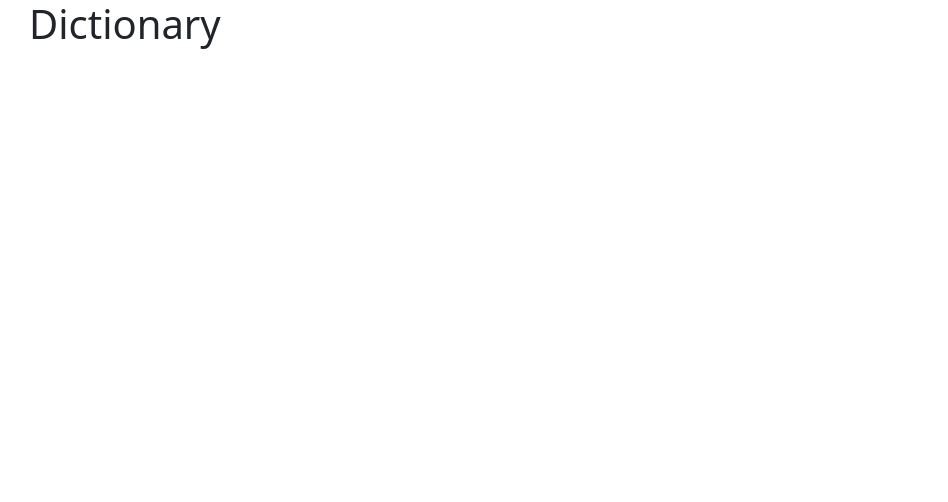
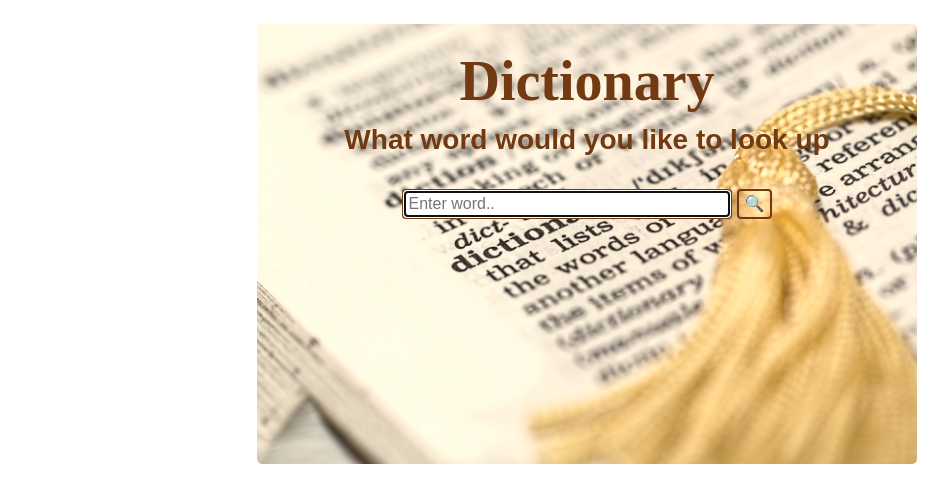
Before and after one commit to touraymk/dictionary-react-app, a React (Create React App) app: page / in a window 1280 px wide. Shown: the top 502 px of the page, without its empty margins (53-1001 px from the left). Built offline with nearby package versions, Linux system fonts and the light colour scheme.

Commit message:
Update Dictionaty.js
- Implemented background image.
-  Added input - search.
- Styled Dictionary.js with CSS and Bottstrap.

```diff
--- a/src/App.js
+++ b/src/App.js
@@ -4,7 +4,7 @@ import Dictionary from "./Dictionary";
 function App() {
   return (
     <div className="App">
-      <div className="container">
+      <div className="container mt-4">
         <Dictionary />
       </div>
     </div>
--- a/src/Dictionary.css
+++ b/src/Dictionary.css
@@ -0,0 +1,56 @@
+.Dictionary {
+  max-width: 660px;
+  margin: 0 auto;
+  font-family: "Ubuntu Condensed", sans-serif;
+  color: rgb(113, 58, 18);
+  /*font-family: "Quicksand", sans-serif;
+  font-family: "Poppins", sans-serif;
+
+  */
+}
+
+.Dictionary .imageBackground {
+  position: fixed;
+  width: 660px;
+  object-fit: cover;
+  z-index: -1;
+  border-radius: 5px;
+  filter: sepia(40%);
+  margin: 0 auto;
+}
+
+.Dictionary h1 {
+  font-family: "Roboto Slab", serif;
+  font-weight: 700;
+  font-size: 56px;
+}
+
+.Dictionary h2 {
+  color: rgb(113, 58, 18);
+  text-align: center;
+  font-size: 28px;
+  font-weight: 800;
+}
+
+.Dictionary form {
+  display: flex;
+  justify-content: center;
+  gap: 5px;
+}
+
+.Dictionary input {
+  padding-left: 5px;
+  border: 2px solid rgb(113, 58, 18);
+  border-radius: 4px;
+  line-height: 1.5;
+}
+
+.Dictionary button {
+  background: transparent;
+  border: 2px solid rgb(113, 58, 18);
+  border-radius: 4px;
+}
+
+.Dictionary button:hover {
+  background: rgb(113, 58, 18, 0.6);
+}
--- a/src/Dictionary.js
+++ b/src/Dictionary.js
@@ -1,10 +1,26 @@
 import React from "react";
 import "./Dictionary.css";
+import imageBackground from "./dictionary-bg.jpg";
 
 export default function Dictionary() {
   return (
     <div className="Dictionary">
-      <h1>Dictionary</h1>
+      <img src={imageBackground} className="imageBackground img-fluid" alt="" />
+      <header className="p-4">
+        <h1 className="text-center">Dictionary</h1>
+        <h2>What word would you like to look up</h2>
+      </header>
+      <main>
+        <form>
+          <input
+            type="search"
+            placeholder="Enter word.."
+            className="col-6"
+            autoFocus={true}
+          />
+          <button type="submit">🔍</button>
+        </form>
+      </main>
     </div>
   );
 }
```
Also changed, not shown: src/dictionary-bg.jpg (added).
